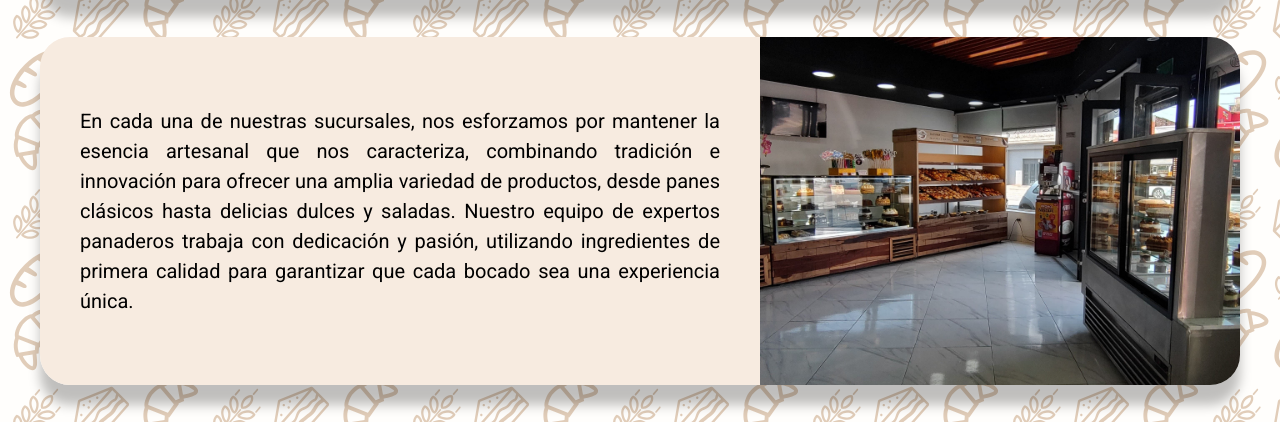
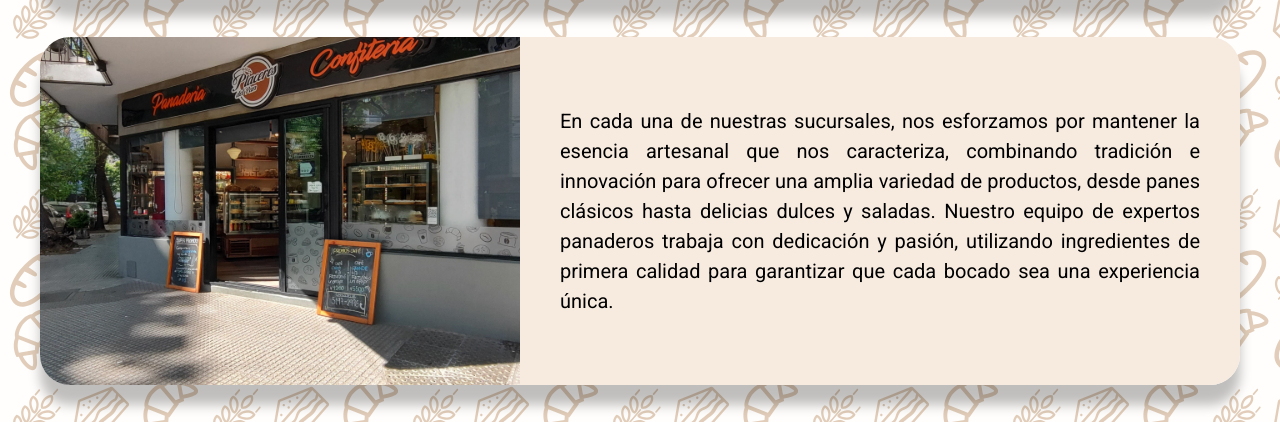
Before and after one commit to Lucapote/placeresDelPan, a plain HTML site: page nosotros.html in a window 1280 px wide. Shown: the part 1023-1445 px from the top of the page. Drawn offline with Linux system fonts and the light colour scheme.

Commit message:
nuevos cambios de filtros y sacamos imagenes

```diff
--- a/js/imagenes.js
+++ b/js/imagenes.js
@@ -1,5 +1,6 @@
-const path = window.location.pathname
-const imagenContainer = document.querySelectorAll(".productos__img")
+const path = window.location.pathname;
+const imagenContainer = document.querySelectorAll(".productos__img");
+const sucursalesImg = document.querySelectorAll(".nosotrosPg__imgContainer");
 
 const dulce = [
     "/Img/galeriaDulce1Filtro.jpeg",
@@ -9,7 +10,7 @@ const dulce = [
     "/Img/galeriaDulce2Filtro.jpeg",
     "/Img/galeriaDulce5Filtro.jpeg",
     "/Img/galeriaDulce8Filtro.jpeg",
-    "/Img/galeriaDulce6Filtro.jpeg",
+    "/Img/galeriaDulce6Filtro.jpeg"
 ]
 const salado = [
     "/Img/galeriaSalado1Filtro.jpg",
@@ -19,11 +20,16 @@ const salado = [
     "/Img/galeriaSalado4Filtro.jpg",
     "/Img/galeriaSalado6Filtro.jpg",
     "/Img/galeriaSalado7Filtro.jpg",
-    "/Img/galeriaSalado2Filtro.jpg",
+    "/Img/galeriaSalado2Filtro.jpg"
+]
+
+const sucursales = [
+    "/Img/sucursal1.jpeg",
+    "/Img/sucursal2.jpeg",
+    "/Img/sucursal3.jpeg"
 ]
 
 const dondeEstoy = () => {
-    console.log(imagenContainer);
 
     imagenContainer.forEach((imagen, index) => {
         if(path.includes("dulce")){
@@ -32,6 +38,10 @@ const dondeEstoy = () => {
             imagen.style.backgroundImage = `url(${salado[index]})`
         }
     })
+
+    sucursalesImg.forEach((img, i) => {
+        img.style.backgroundImage = `url(${sucursales[i]})`
+    })
 }
 
 dondeEstoy()
--- a/nosotros.html
+++ b/nosotros.html
@@ -80,9 +80,9 @@
                 <iframe class="sucursal__map" src="https://www.google.com/maps/embed?pb=!1m14!1m8!1m3!1d3284.5497188186696!2d-58.4137014!3d-34.5902584!3m2!1i1024!2i768!4f13.1!3m3!1m2!1s0x95bcca8118558f95%3A0x12f2ffa6b38bc0d2!2sBulnes%201805%2C%20C1425DKE%20Cdad.%20Aut%C3%B3noma%20de%20Buenos%20Aires%2C%20Argentina!5e0!3m2!1ses!2smx!4v1741726945936!5m2!1ses!2smx" width="600" height="450" style="border:0;" allowfullscreen="" loading="lazy" referrerpolicy="no-referrer-when-downgrade"></iframe>
             </div>
 
-            <article class="nosotrosPg__historia" data-effect="slideBottom">
-                <p class="nosotrosPg__texto">En cada una de nuestras sucursales, nos esforzamos por mantener la esencia artesanal que nos caracteriza, combinando tradición e innovación para ofrecer una amplia variedad de productos, desde panes clásicos hasta delicias dulces y saladas. Nuestro equipo de expertos panaderos trabaja con dedicación y pasión, utilizando ingredientes de primera calidad para garantizar que cada bocado sea una experiencia única.</p>
-                <div class="nosotrosPg__imgContainer"></div>
+            <article class="nosotrosPg__historia nosotrosPg__historia--left" data-effect="slideBottom">
+                <p class=" nosotrosPg__texto nosotrosPg__texto--left">En cada una de nuestras sucursales, nos esforzamos por mantener la esencia artesanal que nos caracteriza, combinando tradición e innovación para ofrecer una amplia variedad de productos, desde panes clásicos hasta delicias dulces y saladas. Nuestro equipo de expertos panaderos trabaja con dedicación y pasión, utilizando ingredientes de primera calidad para garantizar que cada bocado sea una experiencia única.</p>
+                <div class="nosotrosPg__imgContainer nosotrosPg__imgContainer--left"></div>
             </article>
 
             <div class="sucursales__sucursalContainer" data-effect="slideRight">
@@ -171,6 +171,7 @@
     </footer>
 
     <script src="/js/navbar.js"></script>
+    <script src="js/imagenes.js"></script>
     <script src="/js/efectos.js"></script>
 </body>
 </html>
--- a/styles/galeria.css
+++ b/styles/galeria.css
@@ -210,5 +210,10 @@ body{
 
     .galeria__clipPath{
         clip-path: none;
+        animation: none;
+    }
+
+    .galeria__textContainer .galeria__clipPath:hover{
+        clip-path: none;
     }
 }
--- a/styles/nosotros.css
+++ b/styles/nosotros.css
@@ -31,6 +31,14 @@
 
     display: flex;
     flex-direction: row;
+}
+
+.nosotrosPg__texto--left{
+    order: 2;
+}
+
+.nosotrosPg__imgContainer--left{
+    order: 1;
 }
 
 .nosotrosPg__imgContainer{
```
Also changed, not shown: Img/galeriaSalado1.jpeg (deleted), Img/galeriaSalado2.jpeg (deleted), Img/galeriaSalado3.jpeg (deleted), Img/galeriaSalado4.jpeg (deleted), Img/galeriaSalado5.jpeg (deleted), Img/galeriaSalado6.jpeg (deleted), Img/galeriaSalado7.jpeg (deleted), Img/galeriaSalado8.jpeg (deleted), 1 other file.
